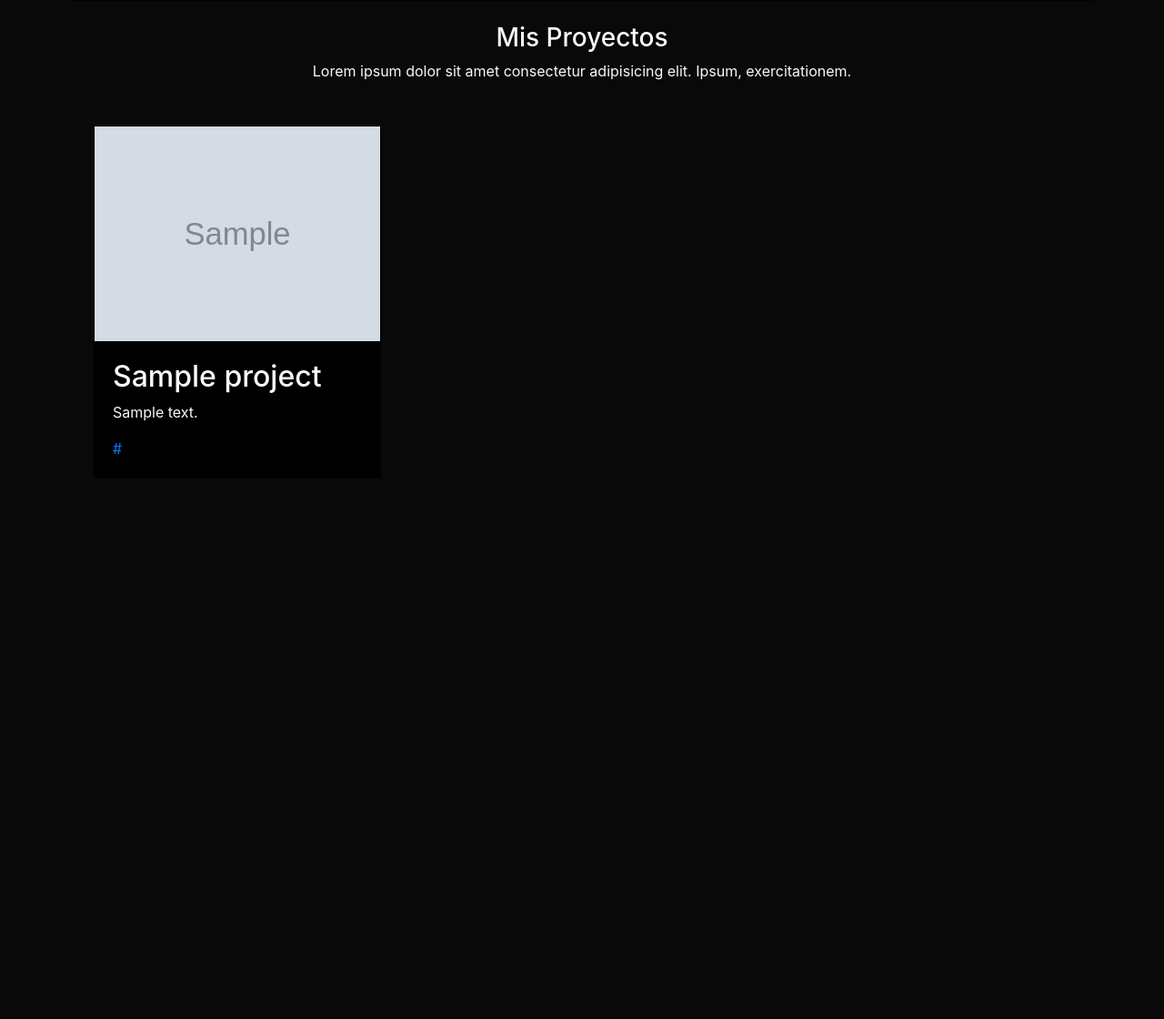
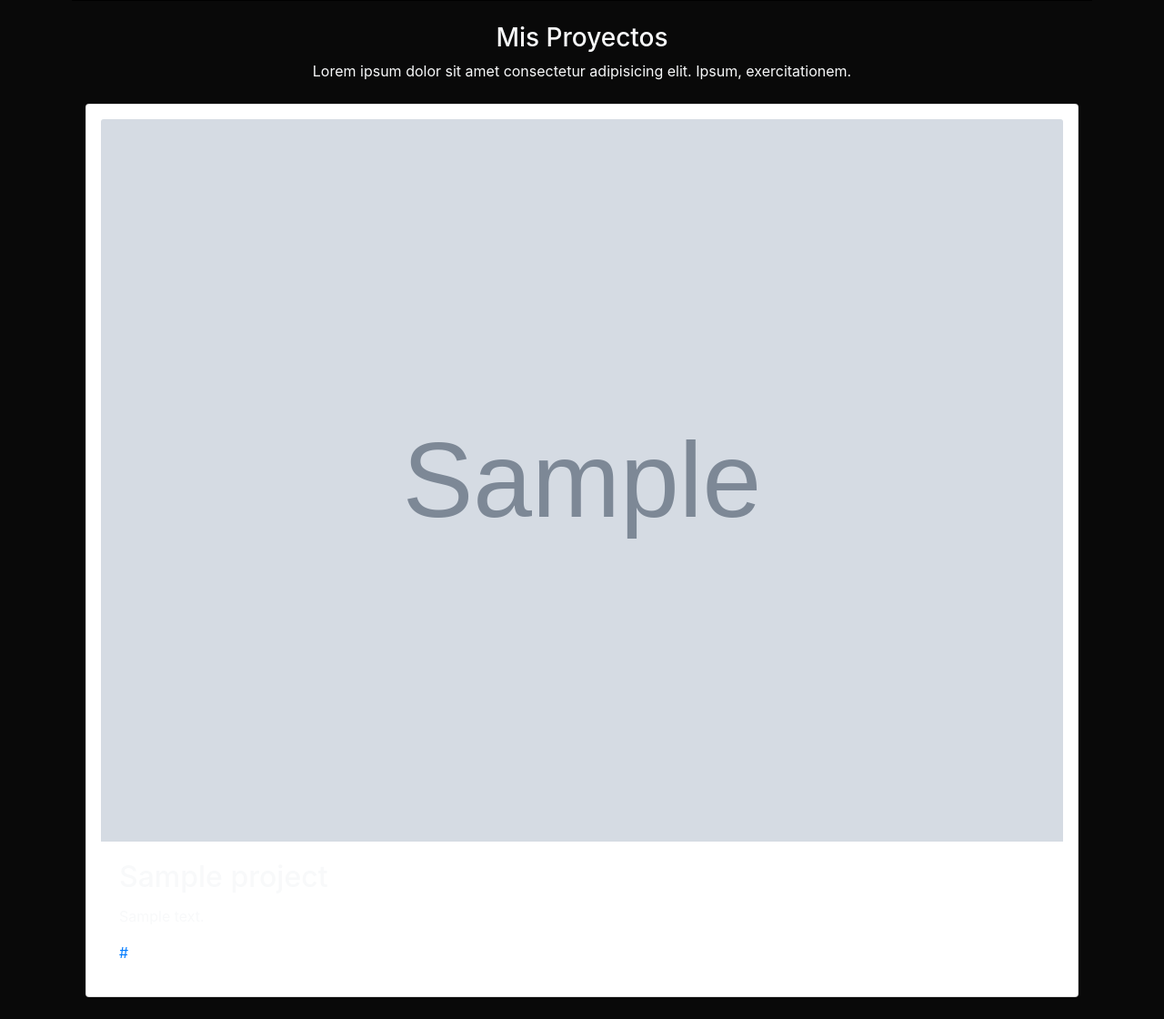
Before and after one commit to ArteMaxL/django_portfolio, a Django app: template portfolio/templates/home.html in a window 1280 px wide. Shown: the part 489-1609 px from the top of the page at 91% size. Before the commit the page ends 988 px from the top, so only its background shows below. Run offline with Django 4.2, Linux system fonts and the light colour scheme; the template is opened without the code that fills it: most values are stand-ins (such as "Sample title", 1, 10 or a date in 2020); grey boxes marked "Sample" are stand-in pictures.

Commit message:
Minor changes

```diff
--- a/portfolio/templates/home.html
+++ b/portfolio/templates/home.html
@@ -24,12 +24,12 @@
 
 {% for project in projects %}
 
-<div class="row col-md-4 p-4">
-    <div class="card bg-black card-project">
-        <img class="caed-img-top" src="{{project.image.url}}" alt="{{project.title}}" /> {% if project.url %}
+<div class="card-deck">
+    <div class="card p-3">
+        <img class="card-img-top" src="{{project.image.url}}" alt="{{project.title}}" /> {% if project.url %}
         <div class="card-body">
-            <h2>{{project.title}}</h2>
-            <p>{{project.description}}</p>
+            <h2 class="card-title">{{project.title}}</h2>
+            <p class="card-text">{{project.description}}</p>
             <a href="{{project.url}}">{{project.url}}</a> {% endif %}
         </div>
     </div>
--- a/portfolio/templates/layout.html
+++ b/portfolio/templates/layout.html
@@ -7,7 +7,7 @@
     <meta http-equiv="X-UA-Compatible" content="IE=edge">
     <meta name="viewport" content="width=device-width, initial-scale=1.0">
     <title>Portfolio</title>
-    <link rel="stylesheet" href="https://cdn.jsdelivr.net/npm/bootstrap@4.6.1/dist/css/bootstrap.min.css" integrity="sha384-zCbKRCUGaJDkqS1kPbPd7TveP5iyJE0EjAuZQTgFLD2ylzuqKfdKlfG/eSrtxUkn" crossorigin="anonymous">
+    <link rel="stylesheet" href="https://cdn.jsdelivr.net/npm/bootstrap@4.1.3/dist/css/bootstrap.min.css" integrity="sha384-MCw98/SFnGE8fJT3GXwEOngsV7Zt27NXFoaoApmYm81iuXoPkFOJwJ8ERdknLPMO" crossorigin="anonymous">
     <link rel="stylesheet" href="{% static 'main.css' %}">
 </head>
 
@@ -21,7 +21,9 @@
 
     </div>
 
-
+    <script src="https://code.jquery.com/jquery-3.3.1.slim.min.js" integrity="sha384-q8i/X+965DzO0rT7abK41JStQIAqVgRVzpbzo5smXKp4YfRvH+8abtTE1Pi6jizo" crossorigin="anonymous"></script>
+    <script src="https://cdn.jsdelivr.net/npm/popper.js@1.14.3/dist/umd/popper.min.js" integrity="sha384-ZMP7rVo3mIykV+2+9J3UJ46jBk0WLaUAdn689aCwoqbBJiSnjAK/l8WvCWPIPm49" crossorigin="anonymous"></script>
+    <script src="https://cdn.jsdelivr.net/npm/bootstrap@4.1.3/dist/js/bootstrap.min.js" integrity="sha384-ChfqqxuZUCnJSK3+MXmPNIyE6ZbWh2IMqE241rYiqJxyMiZ6OW/JmZQ5stwEULTy" crossorigin="anonymous"></script>
 </body>
 
 </html>
```
